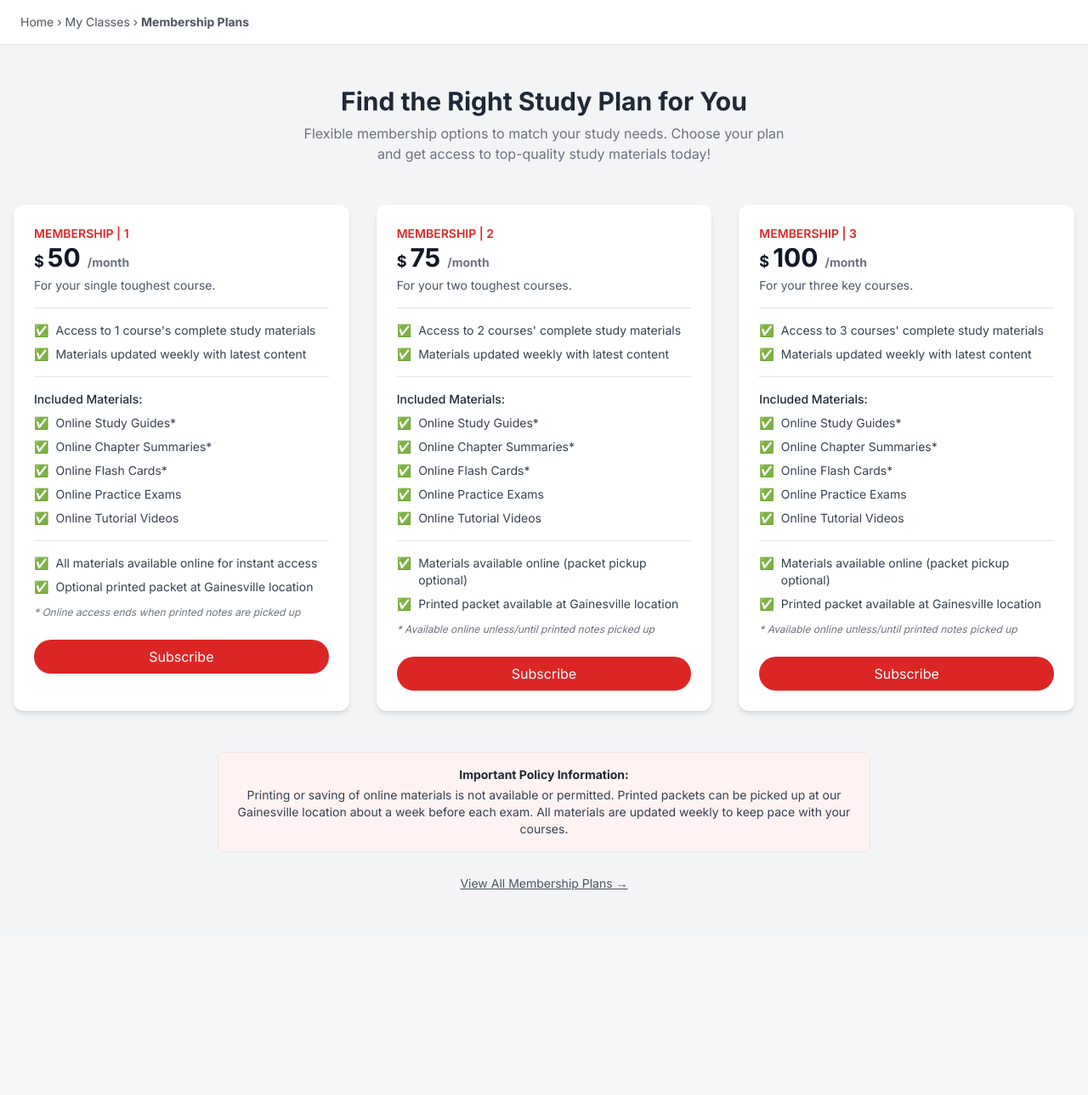
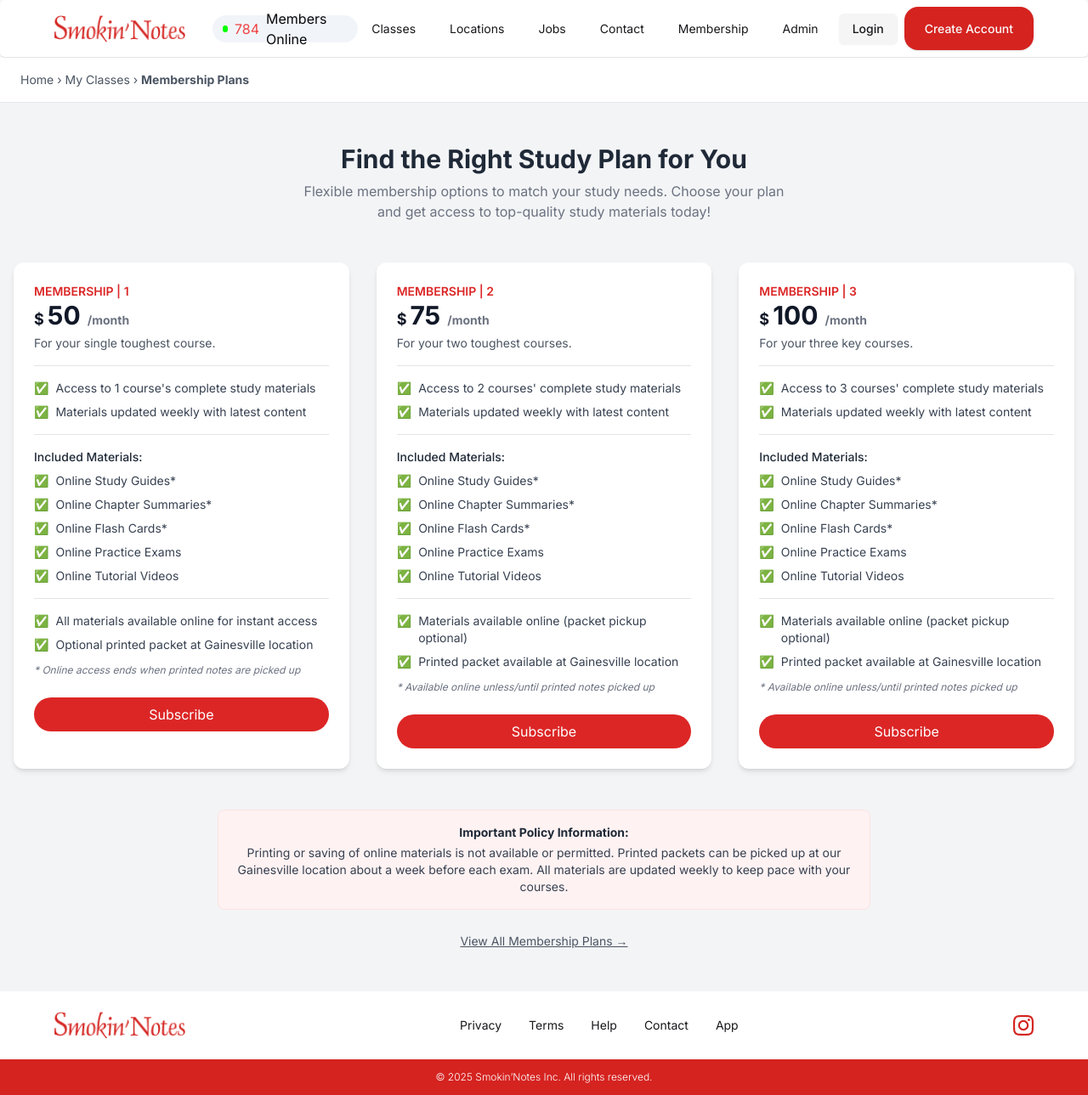
Before and after one commit to raulshukla/sn25-staging, a Next.js app: page /membership in a window 1280 px wide. Shown: the whole page at 85% size. Before the commit the page ends 1099 px from the top, so only its background shows below. Built offline with nearby package versions, Linux system fonts and the light colour scheme.

Commit message:
header footer

```diff
--- a/app/auth/profile/page.tsx
+++ b/app/auth/profile/page.tsx
@@ -3,6 +3,8 @@
 import { useForm } from 'react-hook-form';
 import { useRouter } from 'next/navigation';
 import { toast } from 'sonner';
+import { Header } from '@/components/header/header';
+import { Footer } from '@/components/footer/footer';
 
 type ProfileFormData = {
   firstName: string;
@@ -34,6 +36,8 @@
   };
 
   return (
+    <>
+  <Header />
     <div className="min-h-screen bg-gray-50 px-4 py-12">
       <div className="max-w-3xl mx-auto bg-white p-8 rounded-xl shadow-md">
         <div className="text-center mb-8">
@@ -147,7 +151,10 @@
         </form>
       </div>
     </div>
-  );
+
+    <Footer />
+        </>
+    );
 }
 
 // Tailwind utility classes
--- a/app/membership/page.tsx
+++ b/app/membership/page.tsx
@@ -1,6 +1,8 @@
 'use client';
 
 import { useRouter } from 'next/navigation';
+import { Header } from '@/components/header/header';
+import { Footer } from '@/components/footer/footer';
 
 type MembershipPlan = {
   id: number;
@@ -86,6 +88,8 @@
   const router = useRouter();
 
   return (
+    <>
+      <Header />
     <div className="min-h-screen bg-gray-100">
       <div className="border-b border-gray-200 bg-white px-6 py-4 text-sm text-gray-600">
         Home &rsaquo; My Classes &rsaquo; <strong>Membership Plans</strong>
@@ -168,5 +172,8 @@
         </div>
       </main>
     </div>
+
+      <Footer />
+    </>
   );
 }
```
